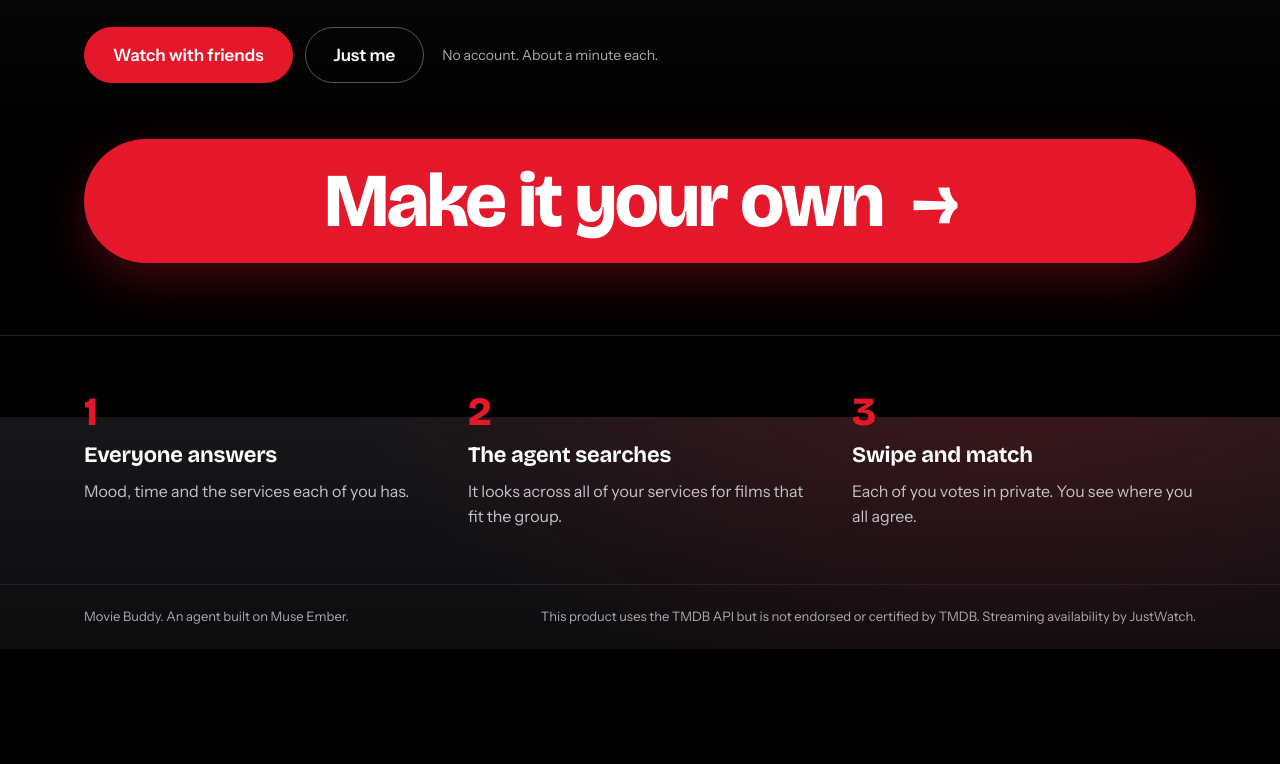
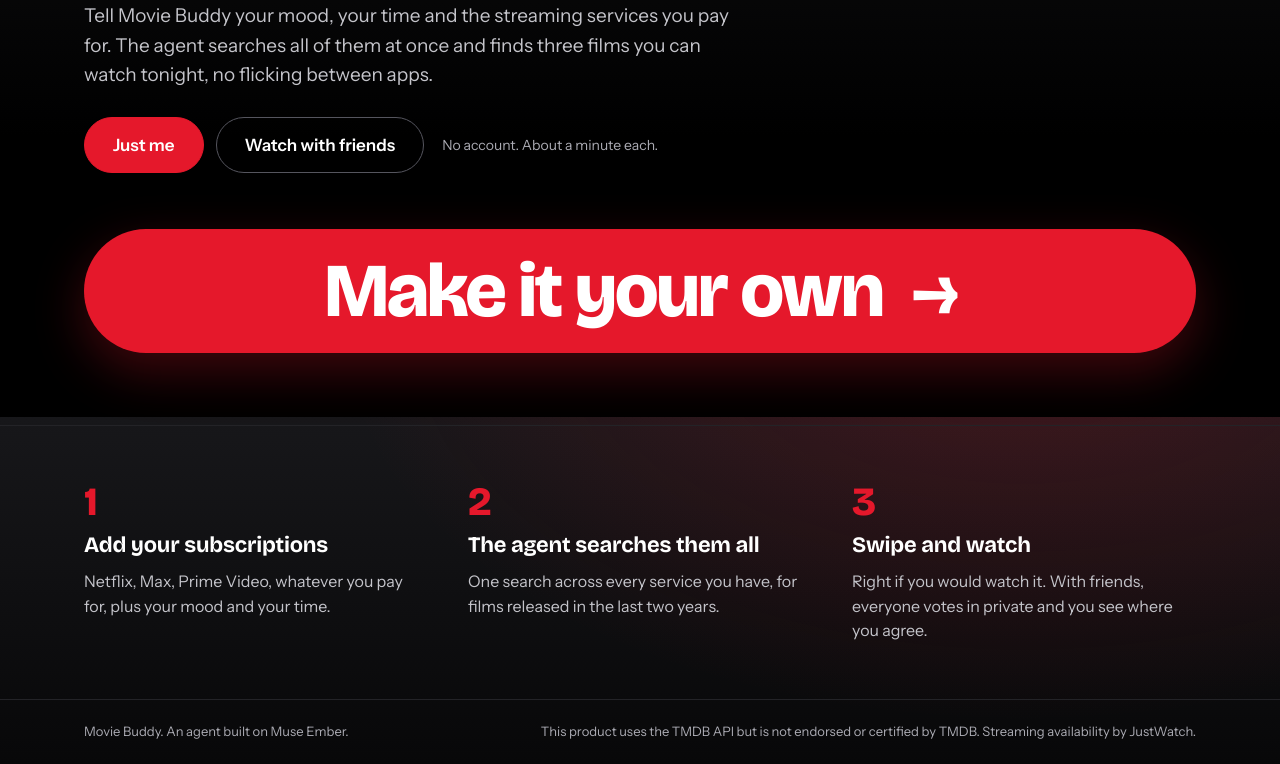
Before and after one commit to newadays/moviebuddy, a website: page public/index.html in a window 1280 px wide. Shown: the part 383-1147 px from the top of the page. Before the commit the page ends 1032 px from the top, so only its background shows below. Drawn offline with nearby package versions, Linux system fonts and the light colour scheme; no server answers.

Commit message:
Lead with Just me and searching across every subscription
"Just me" is now the primary button and the first "Make it your own"
option. The home page, steps, services screen and page description
are reworded around one search across all your streaming services.

Co-Authored-By: Claude Opus 5.5 <noreply@anthropic.com>

```diff
--- a/public/app.js
+++ b/public/app.js
@@ -599,13 +599,13 @@ function makeOwnBlock() {
           Make it your own <span class="own-arrow" aria-hidden="true">${open ? '↓' : '→'}</span>
         </button>
         <div class="own-choices" id="own-choices"${open ? '' : ' hidden'}>
+          <button type="button" class="own-choice" data-action="start-solo">
+            <span class="own-choice__title">Just me <span aria-hidden="true">→</span></span>
+            <span class="own-choice__text">Your mood, your time and every service you subscribe to. The agent searches them all and finds three films for you in about a minute.</span>
+          </button>
           <button type="button" class="own-choice" data-action="start-group">
             <span class="own-choice__title">Watch with friends <span aria-hidden="true">→</span></span>
-            <span class="own-choice__text">Send one link. Everyone adds their mood, their time and their services, and the agent finds films the whole group can watch.</span>
-          </button>
-          <button type="button" class="own-choice" data-action="start-solo">
-            <span class="own-choice__title">Just me <span aria-hidden="true">→</span></span>
-            <span class="own-choice__text">Your mood, your time, your services. The agent finds three films for you in about a minute.</span>
+            <span class="own-choice__text">Send one link. The agent searches across everyone's subscriptions for films the whole group can watch.</span>
           </button>
         </div>
       </section>`;
@@ -618,11 +618,11 @@ function homeScreen() {
   return `
     <div class="wrap home">
       <section class="pitch">
-        <h1 tabindex="-1">Agree on a film, <em>together.</em></h1>
-        <p class="lede">Send one link. Everyone adds their mood, their time and their streaming services. The Movie Buddy agent finds three films the whole group can watch tonight.</p>
+        <h1 tabindex="-1">Every subscription. <em>One search.</em></h1>
+        <p class="lede">Tell Movie Buddy your mood, your time and the streaming services you pay for. The agent searches all of them at once and finds three films you can watch tonight, no flicking between apps.</p>
         <div class="cta">
-          <button type="button" class="button button--primary" data-action="start-group">Watch with friends</button>
-          <button type="button" class="button" data-action="start-solo">Just me</button>
+          <button type="button" class="button button--primary" data-action="start-solo">Just me</button>
+          <button type="button" class="button" data-action="start-group">Watch with friends</button>
           <small>${caption}</small>
         </div>
         ${wallBlock()}
@@ -632,9 +632,9 @@ function homeScreen() {
     </div>
     <section class="steps">
       <div class="wrap steps-grid">
-        <div class="step"><b>1</b><h2>Everyone answers</h2><p>Mood, time and the services each of you has.</p></div>
-        <div class="step"><b>2</b><h2>The agent searches</h2><p>It looks across all of your services for films that fit the group.</p></div>
-        <div class="step"><b>3</b><h2>Swipe and match</h2><p>Each of you votes in private. You see where you all agree.</p></div>
+        <div class="step"><b>1</b><h2>Add your subscriptions</h2><p>Netflix, Max, Prime Video, whatever you pay for, plus your mood and your time.</p></div>
+        <div class="step"><b>2</b><h2>The agent searches them all</h2><p>One search across every service you have, for films released in the last two years.</p></div>
+        <div class="step"><b>3</b><h2>Swipe and watch</h2><p>Right if you would watch it. With friends, everyone votes in private and you see where you agree.</p></div>
       </div>
     </section>`;
 }
@@ -735,7 +735,7 @@ function servicesScreen() {
       <div class="stack">
         ${stepHeader()}
         <h1 class="title" tabindex="-1">Where do you watch?</h1>
-        <p class="muted" style="margin:0">Choose every service you have. The agent searches all of the group's services together.</p>
+        <p class="muted" style="margin:0">Choose every service you subscribe to. ${state.mode === 'solo' ? 'The agent searches all of them at once.' : 'The agent searches everyone\'s subscriptions together.'}</p>
       </div>
       <div class="options options--grid">${buttons}</div>
       ${stepFooter(isLast ? 'Join the group' : 'Continue')}
--- a/public/index.html
+++ b/public/index.html
@@ -3,7 +3,7 @@
 <head>
   <meta charset="utf-8">
   <meta name="viewport" content="width=device-width, initial-scale=1">
-  <meta name="description" content="An agent that helps a group of friends agree on a film across the streaming services they have.">
+  <meta name="description" content="One search across every streaming service you subscribe to. An agent finds three films you can watch tonight, alone or with friends.">
   <title>Movie Buddy</title>
   <link rel="preconnect" href="https://fonts.googleapis.com">
   <link rel="preconnect" href="https://fonts.gstatic.com" crossorigin>
```
